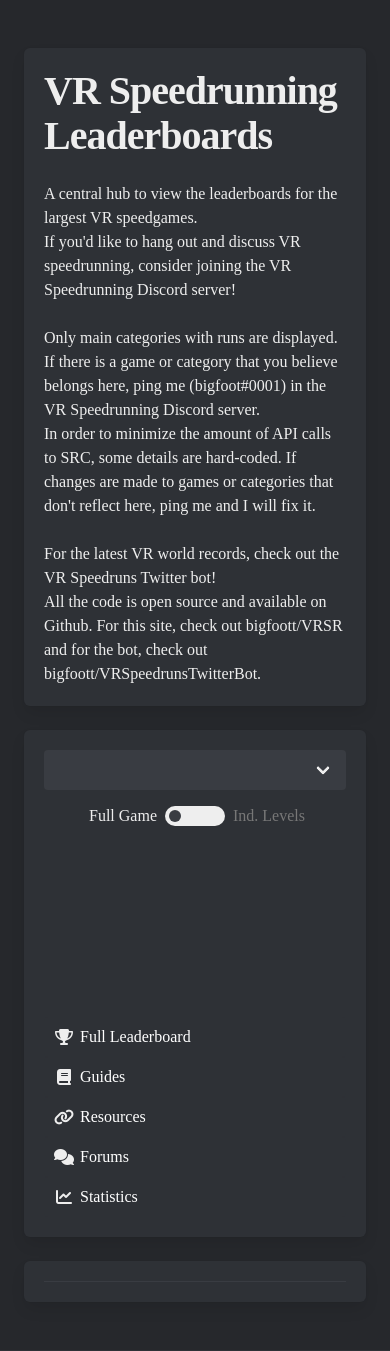
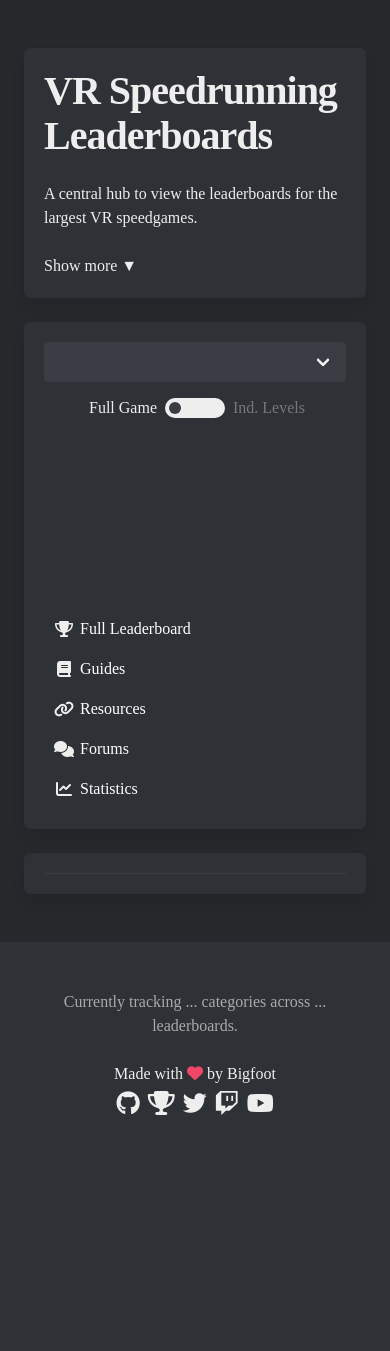
Before and after one commit to bigfoott/VRSR, a PHP site: page /vrsr.php in a window 390 px wide. Shown: the top 1351 px of the page. After the commit the page ends 1115 px from the top, so only its background shows below. Run offline with PHP 8.4, Linux system fonts and the light colour scheme; lists and menus that the app fills with data are empty; some libraries are stand-ins or nearby versions; some web fonts are replaced.

Commit message:
adjusted row layout on mobile, modified categories, added dropdown to site description, other misc fixes

```diff
--- a/assets/css/vrsr.css
+++ b/assets/css/vrsr.css
@@ -107,6 +107,8 @@ a:hover {
 }
 .table {
 	background-color: inherit;
+
+	word-wrap: break-word;
 }
 .table.is-hoverable tbody tr:not(.is-selected):hover {
 	background-color: rgba(0,0,0,0.1);
@@ -124,6 +126,9 @@ a:hover {
 }
 .table thead th {
 	background-color: #393C42;
+}
+.table thead th, .table tbody tr th {
+	word-wrap: normal;
 }
 .table > tbody > tr {
 	cursor: pointer;
--- a/assets/js/vrsr.js
+++ b/assets/js/vrsr.js
@@ -125,11 +125,11 @@ function loadType(type)
 function loadGame(id)
 {
 	var tblTemplate = '<tbody id="tbody-[ID]" style="display: none;">[RUNS]</tbody>';
-	var runTemplate = '<tr data-target="[RUNLINK]" title="Click to view run on Speedrun.com"><th>[PLACE]</th><td>[USER]</td><td>[TIME]</td><td class="table-hardware is-hidden-touch">[HARDWARE]</td><td class="table-platform is-hidden-touch">[PLATFORM]</td><td>[DATE]</td><td data-target="[SHORTLINK]" class="csl" title="Click to copy shortlink"><i class="far fa-copy"></i></td></tr>';
+	var runTemplate = '<tr data-target="[RUNLINK]" title="Click to view run on Speedrun.com"><th>[PLACE]</th><td>[USER]</td><td>[TIME]</td><td class="table-hardware is-hidden-touch">[HARDWARE]</td><td class="table-platform is-hidden-touch">[PLATFORM]</td><td>[DATE]</td><td data-target="[SHORTLINK]" class="is-hidden-mobile csl" title="Click to copy shortlink"><i class="far fa-copy"></i></td></tr>';
 	var tabTemplate = '<li id="tab-[ID]"><a onclick="loadTab([ID]);">[NAME]</a></li>';
 	var imgTemplate = 'https://www.speedrun.com/themes/[ID]/cover-256.png';
 
-	mainTable.innerHTML = '<thead><tr><th style="width: 3rem;">#</th><th>Runner</th><th>Time</th><th class="table-hardware is-hidden-touch" style="width: 22rem;">Hardware</th><th class="table-platform is-hidden-touch">Platform</th><th>Date</th><th style="width: 3rem;"></th></tr></thead>';
+	mainTable.innerHTML = '<thead><tr><th style="width: 3rem;">#</th><th>Runner</th><th>Time</th><th class="table-hardware is-hidden-touch" style="width: 22rem;">Hardware</th><th class="table-platform is-hidden-touch">Platform</th><th>Date</th><th class="is-hidden-mobile" style="width: 3rem;"></th></tr></thead>';
 
 	tabs.innerHTML = '';
 
@@ -225,7 +225,7 @@ function loadGame(id)
 					if (jruns[k].run.players[0].rel != 'guest')
 					{
 						player = players[jruns[k].run.players[0].id];
-						player = '<a href="https://www.speedrun.com/' + player + '" target="_blank" title="Click to view user on Speedrun.com">' + player + '</a>'
+						player = '<a href="https://www.speedrun.com/user/' + player + '" target="_blank" title="Click to view user on Speedrun.com">' + player + '</a>'
 					}
 					else
 						player = jruns[k].run.players[0].name;
@@ -335,13 +335,13 @@ function loadGame(id)
 function loadGameLevels(levelindex)
 {
 	var tblTemplate = '<tbody id="tbody-[ID]" style="display: none;">[RUNS]</tbody>';
-	var runTemplate = '<tr data-target="[RUNLINK]" title="Click to view run on Speedrun.com"><th>[PLACE]</th><td>[USER]</td><td>[TIME]</td><td class="table-hardware is-hidden-touch">[HARDWARE]</td><td class="table-platform is-hidden-touch">[PLATFORM]</td><td>[DATE]</td><td data-target="[SHORTLINK]" class="csl" title="Click to copy shortlink"><i class="far fa-copy"></i></td></tr>';
+	var runTemplate = '<tr data-target="[RUNLINK]" title="Click to view run on Speedrun.com"><th>[PLACE]</th><td>[USER]</td><td>[TIME]</td><td class="table-hardware is-hidden-touch">[HARDWARE]</td><td class="table-platform is-hidden-touch">[PLATFORM]</td><td>[DATE]</td><td data-target="[SHORTLINK]" class="is-hidden-mobile csl" title="Click to copy shortlink"><i class="far fa-copy"></i></td></tr>';
 	var tabTemplate = '<li id="tab-[ID]"><a onclick="loadTab([ID]);">[NAME]</a></li>';
 	var imgTemplate = 'https://www.speedrun.com/themes/[ID]/cover-256.png';
 
 	var id = document.getElementById("dropdown-select").selectedIndex;
 
-	mainTable.innerHTML = '<thead><tr><th style="width: 3rem;">#</th><th>Runner</th><th>Time</th><th class="table-hardware is-hidden-touch" style="width: 22rem;">Hardware</th><th class="table-platform is-hidden-touch">Platform</th><th>Date</th><th style="width: 3rem;"></th></tr></thead>';
+	mainTable.innerHTML = '<thead><tr><th style="width: 3rem;">#</th><th>Runner</th><th>Time</th><th class="table-hardware is-hidden-touch" style="width: 22rem;">Hardware</th><th class="table-platform is-hidden-touch">Platform</th><th>Date</th><th class="is-hidden-mobile" style="width: 3rem;"></th></tr></thead>';
 
 	root.style.setProperty('--primary-color', json[id].color);
 
@@ -614,6 +614,31 @@ function loadStats()
 	});
 }
 
+var descContent;
+var descButton;
+function toggleDesc()
+{
+	if (descContent == null)
+	{
+		descContent = document.getElementById("desc-content");
+	}
+	if (descButton == null)
+	{
+		descButton = document.getElementById("desc-button");
+	}
+
+	if (descButton.innerText == "Show more ▼")
+	{
+		descContent.style.display = "block";
+		descButton.innerText = "Show less ▲";
+	}
+	else
+	{
+		descContent.style.display = "none";
+		descButton.innerText = "Show more ▼";
+	}
+}
+
 function dropdownChange(value)
 {
 	if (currentType == "game") loadGame(value);
--- a/assets/other/il-boards.json
+++ b/assets/other/il-boards.json
@@ -79,7 +79,7 @@
 				"id": "q25ggzjd"
 			},
 			{
-				"name": "Flight%",
+				"name": "NewGame+",
 				"id": "q25ggzjd"
 			},
 			{
--- a/vrsr.php
+++ b/vrsr.php
@@ -27,6 +27,7 @@
 				<div class="box" style="margin-bottom: 1.5rem;">
 					<h1 class="title is-2">VR Speedrunning Leaderboards</h1>
 					<p>A central hub to view the leaderboards for the largest VR speedgames.</p>
+					<span id="desc-content" style="display: none;">
 					<p>If you'd like to hang out and discuss VR speedrunning, consider joining the <a href="https://discord.gg/7PKWZuW">VR Speedrunning Discord server</a>!</p>
 					<br>
 					<p>Only main categories with runs are displayed. If there is a game or category that you believe belongs here, ping me (bigfoot#0001) in the VR Speedrunning Discord server.</p>
@@ -34,6 +35,9 @@
 					<br>
 					<p>For the latest VR world records, check out the <a href="https://twitter.com/VRSpeedruns">VR Speedruns Twitter bot</a>!</p>
 					<p>All the code is open source and available on Github. For this site, check out <a href="https://github.com/bigfoott/VRSR">bigfoott/VRSR</a> and for the bot, check out <a href="https://github.com/bigfoott/VRSpeedrunsTwitterBot">bigfoott/VRSpeedrunsTwitterBot</a>.</p>
+					</span>
+					<br>
+					<a id="desc-button" onclick="toggleDesc()">Show more ▼</a>
 				</div>
 			</div>
 			<div class="container">
@@ -109,13 +113,13 @@
 			<p>Made with <i class="fas fa-heart is-heart"></i> by Bigfoot</p>
 			<div class="icons">
 				<a href="https://github.com/bigfoott"><i class="fab fa-github"></i></a>
-				<a href="https://www.speedrun.com/user/bigfoott"><i class="fas fa-trophy"></i></a>
+				<a href="https://www.speedrun.com/user/bigfoot"><i class="fas fa-trophy"></i></a>
 				<a href="https://twitter.com/bigfoootttt"><i class="fab fa-twitter"></i></a>
 				<a href="https://twitch.tv/bigfooott"><i class="fab fa-twitch"></i></a>
 				<a href="https://youtube.com/bigfoott" class="end"><i class="fab fa-youtube"></i></a>
 			</div>
 		</section>
 		<style id="style">.table-platform { display: none; }</style>
-		<script type="text/javascript" src="assets/js/vrsr.js?1"></script>
+		<script type="text/javascript" src="assets/js/vrsr.js"></script>
 	</body>
 </html>
```
Also changed, not shown: assets/other/boards.json (+17 -2 lines).
